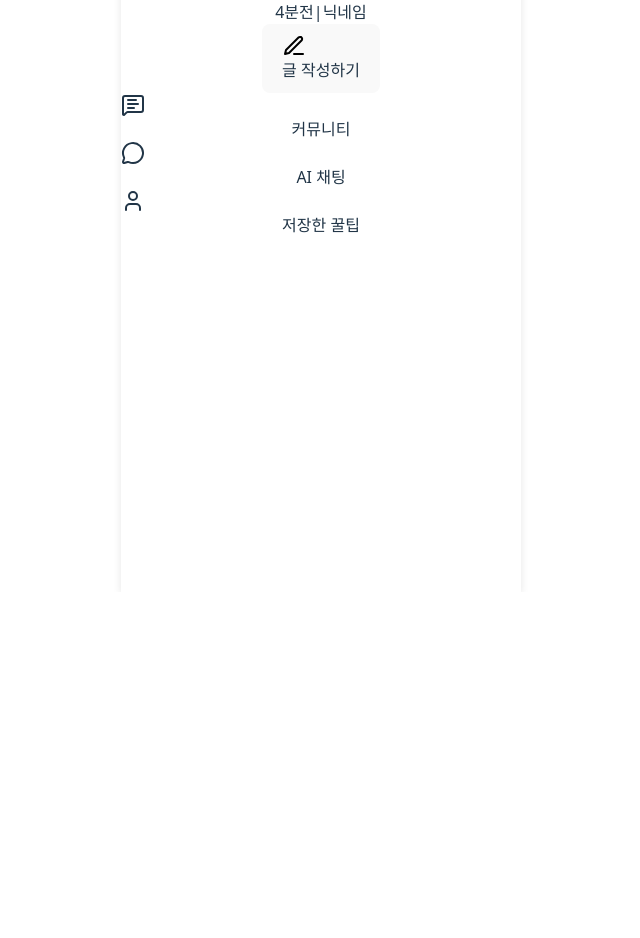
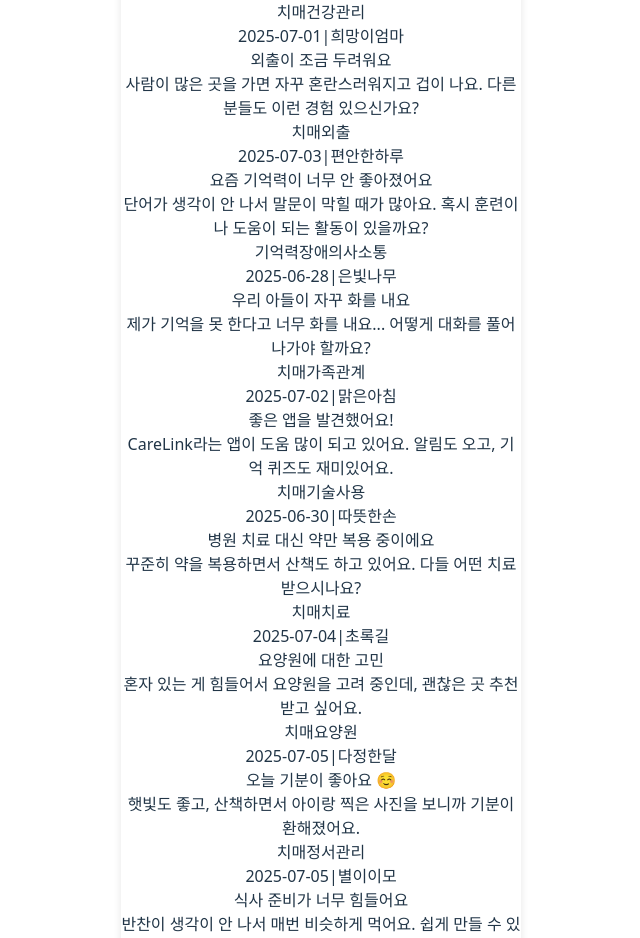
Before and after one commit to 2025-UMC-Hackathon/Frontend, a React (Vite) app: page / in a window 1280 px wide. Shown: the part 208-1146 px from the top of the page, without its empty margins (319-959 px from the left). Before the commit the page ends 800 px from the top, so only its background shows below. Built offline with nearby package versions, Linux system fonts and the light colour scheme.

Commit message:
progress: dummy

```diff
--- /dev/null
+++ b/mockdata/dummyBoard.tsx
@@ -0,0 +1,86 @@
+// dummyBoard.ts
+
+import type { BoardItemProps } from "../src/components/board/BoardItem";
+
+export const dummyBoard: BoardItemProps[] = [
+  {
+    title: "오늘 병원 다녀왔어요",
+    content: "진료 결과가 생각보다 나쁘지 않아서 다행이에요. 그래도 건강을 계속 잘 챙겨야겠다는 생각이 드네요.",
+    createdAt: "2025-07-01",
+    nickname: "희망이엄마",
+    disabilityType: "치매",
+    worry: "건강관리"
+  },
+  {
+    title: "외출이 조금 두려워요",
+    content: "사람이 많은 곳을 가면 자꾸 혼란스러워지고 겁이 나요. 다른 분들도 이런 경험 있으신가요?",
+    createdAt: "2025-07-03",
+    nickname: "편안한하루",
+    disabilityType: "치매",
+    worry: "외출"
+  },
+  {
+    title: "요즘 기억력이 너무 안 좋아졌어요",
+    content: "단어가 생각이 안 나서 말문이 막힐 때가 많아요. 혹시 훈련이나 도움이 되는 활동이 있을까요?",
+    createdAt: "2025-06-28",
+    nickname: "은빛나무",
+    disabilityType: "기억력장애",
+    worry: "의사소통"
+  },
+  {
+    title: "우리 아들이 자꾸 화를 내요",
+    content: "제가 기억을 못 한다고 너무 화를 내요... 어떻게 대화를 풀어나가야 할까요?",
+    createdAt: "2025-07-02",
+    nickname: "맑은아침",
+    disabilityType: "치매",
+    worry: "가족관계"
+  },
+  {
+    title: "좋은 앱을 발견했어요!",
+    content: "CareLink라는 앱이 도움 많이 되고 있어요. 알림도 오고, 기억 퀴즈도 재미있어요.",
+    createdAt: "2025-06-30",
+    nickname: "따뜻한손",
+    disabilityType: "치매",
+    worry: "기술사용"
+  },
+  {
+    title: "병원 치료 대신 약만 복용 중이에요",
+    content: "꾸준히 약을 복용하면서 산책도 하고 있어요. 다들 어떤 치료 받으시나요?",
+    createdAt: "2025-07-04",
+    nickname: "초록길",
+    disabilityType: "치매",
+    worry: "치료"
+  },
+  {
+    title: "요양원에 대한 고민",
+    content: "혼자 있는 게 힘들어서 요양원을 고려 중인데, 괜찮은 곳 추천받고 싶어요.",
+    createdAt: "2025-07-05",
+    nickname: "다정한달",
+    disabilityType: "치매",
+    worry: "요양원"
+  },
+  {
+    title: "오늘 기분이 좋아요 ☺️",
+    content: "햇빛도 좋고, 산책하면서 아이랑 찍은 사진을 보니까 기분이 환해졌어요.",
+    createdAt: "2025-07-05",
+    nickname: "별이이모",
+    disabilityType: "치매",
+    worry: "정서관리"
+  },
+  {
+    title: "식사 준비가 너무 힘들어요",
+    content: "반찬이 생각이 안 나서 매번 비슷하게 먹어요. 쉽게 만들 수 있는 추천 식단 있을까요?",
+    createdAt: "2025-06-29",
+    nickname: "노을빛마음",
+    disabilityType: "기억력장애",
+    worry: "식사"
+  },
+  {
+    title: "밤마다 잠이 안 와요",
+    content: "자려고 누우면 자꾸 과거 생각이 나고 눈물이 나요. 좋은 수면 팁 있을까요?",
+    createdAt: "2025-07-01",
+    nickname: "잔잔한호수",
+    disabilityType: "우울증",
+    worry: "수면"
+  },
+];
--- a/src/components/board/BoardItem.tsx
+++ b/src/components/board/BoardItem.tsx
@@ -1,8 +1,10 @@
-type BoardItemProps = {
+export type BoardItemProps = {
     title: string;
     content: string;
     createdAt: string;
     nickname: string;
+    disabilityType?: string;
+    worry?: string;
 };
 
 export const BoardItem = ({
@@ -10,6 +12,8 @@ export const BoardItem = ({
     content,
     createdAt,
     nickname,
+    disabilityType,
+    worry,
 }: BoardItemProps) => {
 
 
@@ -20,6 +24,25 @@ export const BoardItem = ({
                 <p className="text-[12px] font-semibold mb-[11px] line-clamp-2">
                     {content}
                 </p>
+                {/* 태그 섹션 */}
+                {(disabilityType || worry) && (
+                    <div className="flex flex-wrap gap-[6px] mb-[8px]">
+                        {disabilityType && (
+                            <span
+                                className="px-[8px] py-[2px] bg-[#E8F4FD] text-[#0066CC] text-[10px] rounded-[12px] font-medium"
+                            >
+                                {disabilityType}
+                            </span>
+                        )}
+                        {worry && (
+                            <span
+                                className="px-[8px] py-[2px] bg-[#FFF2E8] text-[#FF6B35] text-[10px] rounded-[12px] font-medium"
+                            >
+                                {worry}
+                            </span>
+                        )}
+                    </div>
+                )}
                 <div className="flex items-center text-[10px] gap-[7px] text-xs text-[#9C9C9C]">
                     <span>{createdAt}</span>
                     <span>|</span>
--- a/src/components/board/BoardList.tsx
+++ b/src/components/board/BoardList.tsx
@@ -0,0 +1,78 @@
+import { useState, useMemo } from 'react';
+import { BoardItem } from './BoardItem';
+import { TagDropdown } from './TagDropdown';
+import type { BoardItemProps } from './BoardItem';
+import { dummyBoard } from '../../../mockdata/dummyBoard';
+
+export const BoardList = () => {
+    const [selectedDisabilityType, setSelectedDisabilityType] = useState<string>('');
+    const [selectedWorry, setSelectedWorry] = useState<string>('');
+
+    // 모든 고유한 태그들을 추출
+    const allDisabilityTypes = useMemo(() => {
+        const types = new Set<string>();
+        dummyBoard.forEach((item: BoardItemProps) => {
+            if (item.disabilityType) {
+                types.add(item.disabilityType);
+            }
+        });
+        return Array.from(types);
+    }, []);
+
+    const allWorries = useMemo(() => {
+        const worries = new Set<string>();
+        dummyBoard.forEach((item: BoardItemProps) => {
+            if (item.worry) {
+                worries.add(item.worry);
+            }
+        });
+        return Array.from(worries);
+    }, []);
+
+    // 필터링된 게시글 목록
+    const filteredBoard = useMemo(() => {
+        return dummyBoard.filter((item: BoardItemProps) => {
+            const matchesDisabilityType = !selectedDisabilityType ||
+                item.disabilityType === selectedDisabilityType;
+            const matchesWorry = !selectedWorry ||
+                item.worry === selectedWorry;
+
+            return matchesDisabilityType && matchesWorry;
+        });
+    }, [selectedDisabilityType, selectedWorry]);
+
+    return (
+        <div className="w-full">
+            {/* TagDropdown 컴포넌트 사용 */}
+            <TagDropdown
+                selectedDisabilityType={selectedDisabilityType}
+                selectedWorry={selectedWorry}
+                onDisabilityTypeChange={setSelectedDisabilityType}
+                onWorryChange={setSelectedWorry}
+                allDisabilityTypes={allDisabilityTypes}
+                allWorries={allWorries}
+            />
+
+            {/* 게시글 목록 */}
+            <div className="w-full">
+                {filteredBoard.length > 0 ? (
+                    filteredBoard.map((item: BoardItemProps, index: number) => (
+                        <BoardItem
+                            key={index}
+                            title={item.title}
+                            content={item.content}
+                            createdAt={item.createdAt}
+                            nickname={item.nickname}
+                            disabilityType={item.disabilityType}
+                            worry={item.worry}
+                        />
+                    ))
+                ) : (
+                    <div className="flex items-center justify-center h-[200px] text-[14px] text-[#9C9C9C]">
+                        해당하는 게시글이 없습니다.
+                    </div>
+                )}
+            </div>
+        </div>
+    );
+};
--- a/src/pages/homepage.tsx
+++ b/src/pages/homepage.tsx
@@ -1,10 +1,12 @@
 // 깃허브에서 이슈를 파고, dev에서 feature로 뻗어나가주세요!
+// = Board 페이지
 
 import { useState } from 'react';
-import { BoardItem } from '../components/board/BoardItem';
+// import { BoardItem } from '../components/board/BoardItem';
 import TagDropdown from '../components/dropdown';
 import ic_post from "../assets/ic_post.svg";
 import { useNavigate } from 'react-router-dom';
+import { BoardList } from '../components/board/BoardList';
 
 
 export default function Home() {
@@ -13,7 +15,7 @@ export default function Home() {
 	const navigate =useNavigate();
 
 	// 임시
-	const DisabilityType = [
+	const DisabilityTypes = [
 		{ label: '시각 장애', value: 'visual' },
 		{ label: '청각 장애', value: 'hearing' },
 		{ label: '지체 장애', value: 'physical' },
@@ -35,9 +37,11 @@ export default function Home() {
 
 	return (
 		<div className="flex flex-col items-start">
+			<div className="w-[348px] h-[90px] bg-[#D9D9D9] rounded-[10px] shadow-[0_0_4px_rgba(0,0,0,0.25)] mx-auto mt-[38px]" />
+
 			<div className="flex items-center gap-[11px] mb-[18px] ml-[18px] mt-[38px]">
 				<TagDropdown
-					tags={DisabilityType.map(type => type.label)}
+					tags={DisabilityTypes.map(type => type.label)}
 					selectedTags={selectedTag}
 					onTagChange={setSelectedTag}
 					selectionMode="single"
@@ -55,12 +59,7 @@ export default function Home() {
 
 
 
-			<BoardItem
-				title="Lorem ipsum (글 제목)"
-				content="Lorem ipsum dolor sit amet, consectetuer adipiscing elit. Aenean commodo ligula eget dolor. . ."
-				createdAt="4분전"
-				nickname="닉네임"
-			/>
+			<BoardList />
 
 			{/* 추후에 글 작성 페이지 경로로 수정해야 함!!!!!!! */}
 			<button
```
